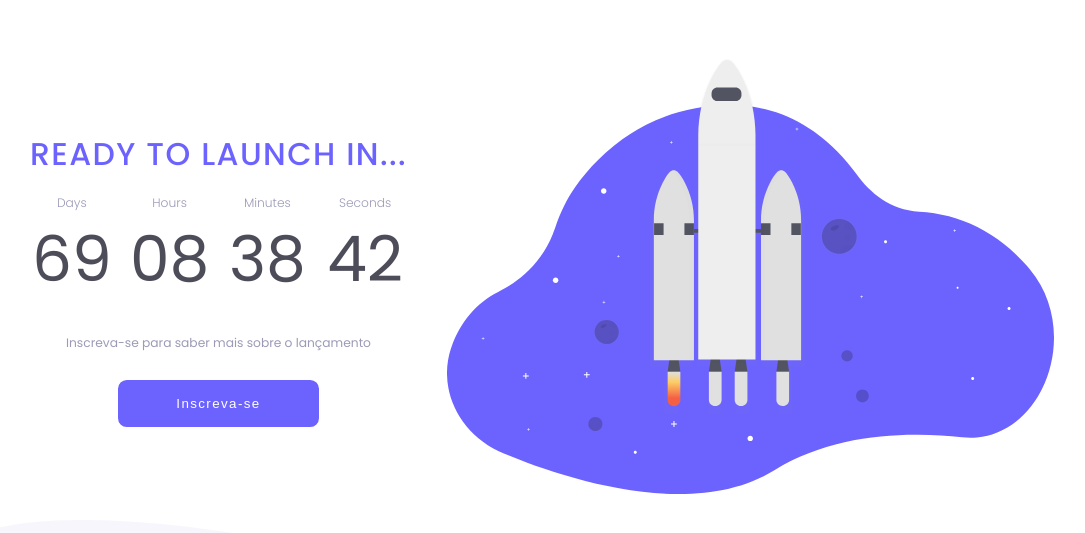
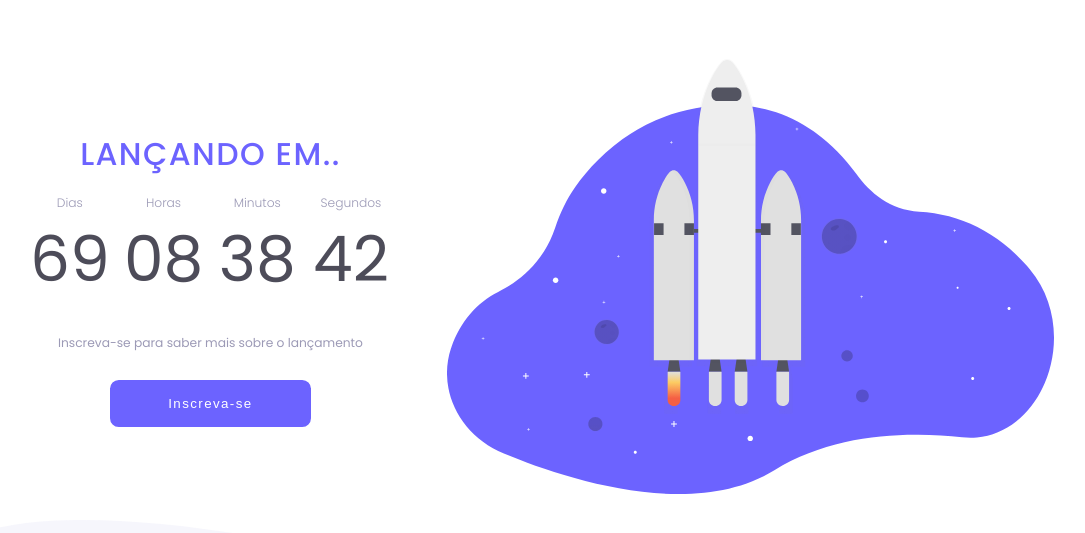
Before and after one commit to devwander/countdown-timer-rocktseat, a plain HTML site: page index.html in a window 1280 px wide. Shown: the part 121-654 px from the top of the page, without its empty margins (98-1183 px from the left). Drawn offline with Linux system fonts and the light colour scheme.

Commit message:
Translated to Portuguese

```diff
--- a/index.html
+++ b/index.html
@@ -20,28 +20,28 @@
 
         <div class="countdown">
             <header>
-                <h1>Ready to launch in...</h1>
+                <h1>Lançando em..</h1>
             </header>
 
             <div class="countdown-time">
 
                 <div class="countdown-time-item">
-                    <p class="countdown-time-item-text">Days</p>
+                    <p class="countdown-time-item-text">Dias</p>
                     <p class="countdown-time-item-number" id="days" >00</p>
                 </div>
 
                 <div class="countdown-time-item">
-                    <p class="countdown-time-item-text">Hours</p>
+                    <p class="countdown-time-item-text">Horas</p>
                     <p class="countdown-time-item-number" id="hours" >00</p>
                 </div>
 
                 <div class="countdown-time-item">
-                    <p class="countdown-time-item-text">Minutes</p>
+                    <p class="countdown-time-item-text">Minutos</p>
                     <p class="countdown-time-item-number" id="minutes" >00</p>
                 </div>
 
                 <div class="countdown-time-item">
-                    <p class="countdown-time-item-text">Seconds</p>
+                    <p class="countdown-time-item-text">Segundos</p>
                     <p class="countdown-time-item-number" id="seconds" >00</p>
                 </div>
 
```
